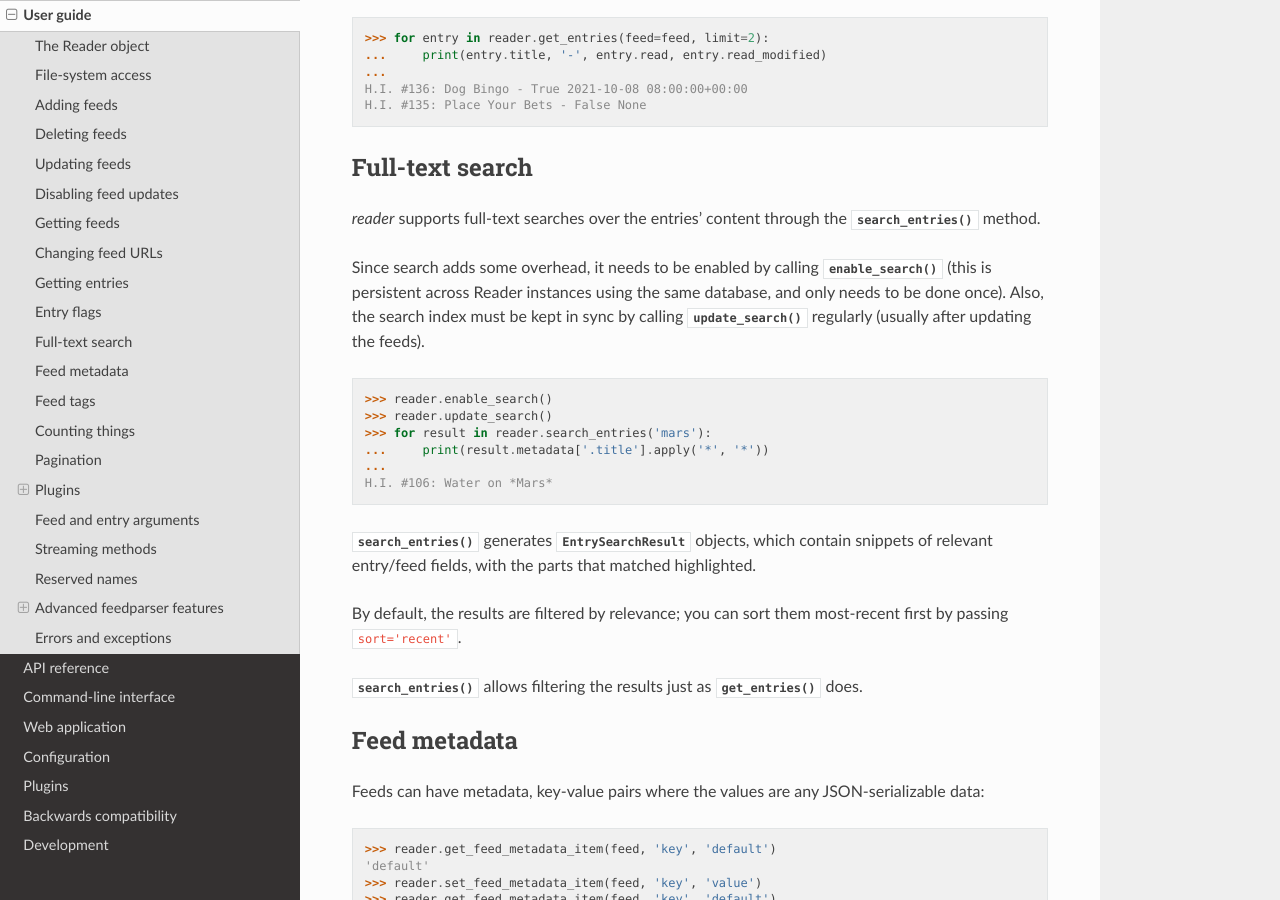
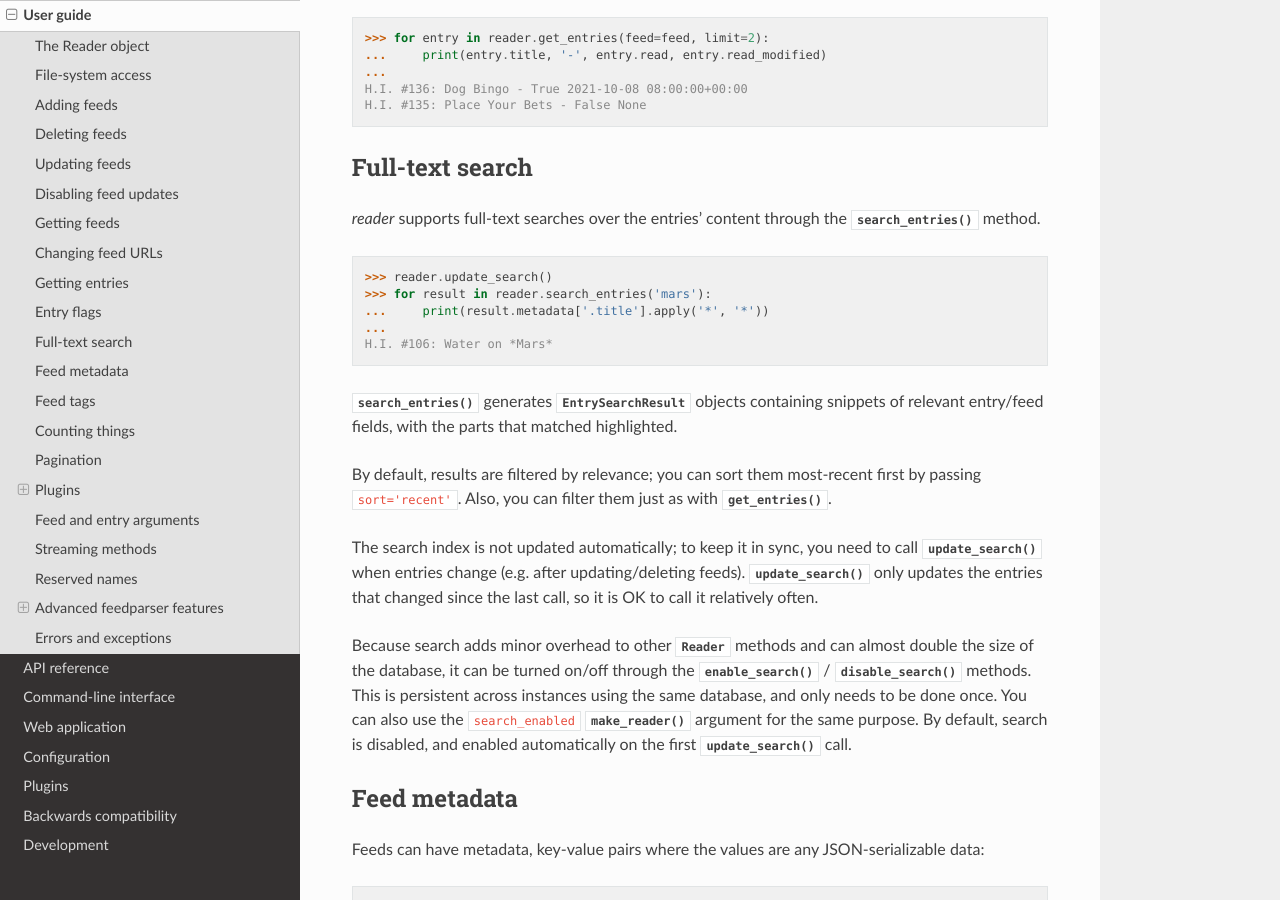
Before and after one commit to Alcides1123/reader, a Sphinx documentation site: the page built from docs/guide.rst, in a window 1280 px wide and 900 px high, scrolled down 5671 px. Built offline with Sphinx 7.4.7 and the Read the Docs theme 2.0.0, drawn with Linux system fonts in a browser that asks for light colours.

Commit message:
Update the full-text search user guide section for #252.

```diff
--- a/README.rst
+++ b/README.rst
@@ -106,7 +106,6 @@ Usage:
     >>> [e.title for e in reader.get_entries(read=True)]
     ['H.I. #108: Project Cyclops']
     >>>
-    >>> reader.enable_search()
     >>> reader.update_search()
     >>>
     >>> for e in list(reader.search_entries('year'))[:3]:
--- a/docs/guide.rst
+++ b/docs/guide.rst
@@ -316,19 +316,11 @@ The time when a flag was last modified is recorded, and is available via
 Full-text search
 ----------------
 
-*reader* supports full-text searches over the entries' content through the :meth:`~Reader.search_entries()` method.
-
-Since search adds some overhead,
-it needs to be enabled by calling :meth:`~Reader.enable_search()`
-(this is persistent across Reader instances using the same database,
-and only needs to be done once).
-Also, the search index must be kept in sync by calling
-:meth:`~Reader.update_search()` regularly
-(usually after updating the feeds).
+*reader* supports full-text searches over the entries' content
+through the :meth:`~Reader.search_entries()` method.
 
 ::
 
-    >>> reader.enable_search()
     >>> reader.update_search()
     >>> for result in reader.search_entries('mars'):
     ...     print(result.metadata['.title'].apply('*', '*'))
@@ -336,17 +328,35 @@ Also, the search index must be kept in sync by calling
     H.I. #106: Water on *Mars*
 
 
-:meth:`~Reader.search_entries()` generates :class:`EntrySearchResult` objects,
-which contain snippets of relevant entry/feed fields,
+:meth:`~Reader.search_entries()` generates :class:`EntrySearchResult` objects
+containing snippets of relevant entry/feed fields,
 with the parts that matched highlighted.
 
 .. todo:: Talk about how you can eval() on an entry to get the corresponding field.
 
+By default, results are filtered by relevance;
+you can sort them most-recent first by passing ``sort='recent'``.
+Also, you can filter them just as with :meth:`~Reader.get_entries()`.
 
-By default, the results are filtered by relevance;
-you can sort them most-recent first by passing ``sort='recent'``.
 
-:meth:`~Reader.search_entries()` allows filtering the results just as :meth:`~Reader.get_entries()` does.
+The search index is not updated automatically;
+to keep it in sync, you need to call :meth:`~Reader.update_search()`
+when entries change (e.g. after updating/deleting feeds).
+:meth:`~Reader.update_search()` only updates
+the entries that changed since the last call,
+so it is OK to call it relatively often.
+
+
+Because search adds  minor overhead to other :class:`Reader` methods
+and can almost double the size of the database,
+it can be turned on/off through the
+:meth:`~Reader.enable_search()` / :meth:`~Reader.disable_search()` methods.
+This is persistent across instances using the same database,
+and only needs to be done once.
+You can also use the ``search_enabled`` :func:`make_reader` argument
+for the same purpose.
+By default, search is disabled,
+and enabled automatically on the first :meth:`~Reader.update_search()` call.
 
 
 
```
Also changed, not shown: 1 other file.
